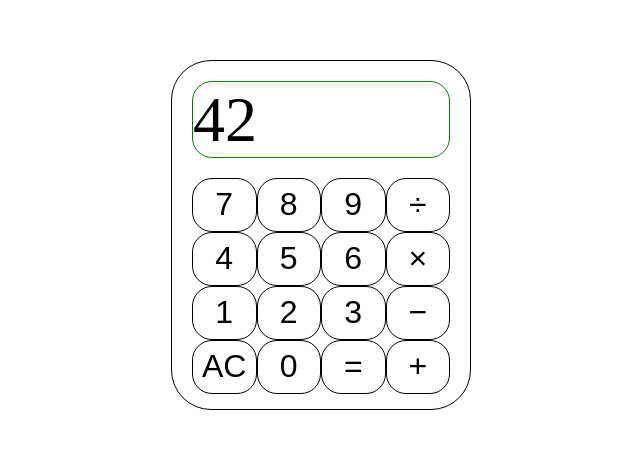
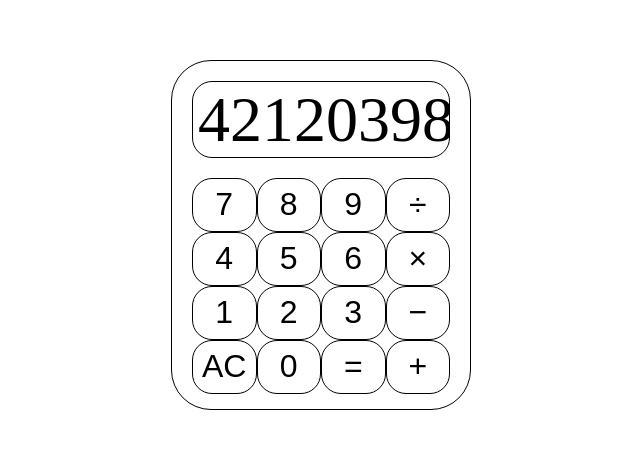
Before and after one commit to danifromecuador/mini-calculator, a React (Vite) app: page / in a window 1280 px wide. Shown: the part 165-614 px from the top of the page, without its empty margins (319-959 px from the left). Built offline with nearby package versions, Linux system fonts and the light colour scheme.

Commit message:
Add a padding to Display component

```diff
--- a/src/components/Display.jsx
+++ b/src/components/Display.jsx
@@ -3,7 +3,7 @@ import '../styles/Display.css'
 
 
 export const Display = () => {
-  let result = 42
+  let result = 421203984
   return (
     <div className="display">
       {result}
--- a/src/styles/Display.css
+++ b/src/styles/Display.css
@@ -2,8 +2,9 @@
   height: 25%;
   width: 100%;
   margin-bottom: 20px;
-  border: 1px solid green;
+  border: 1px solid black;
   border-radius: 20px;
+  padding: 0 5px;
   font-size: 64px;
   display: flex;
   align-items: center;
```
